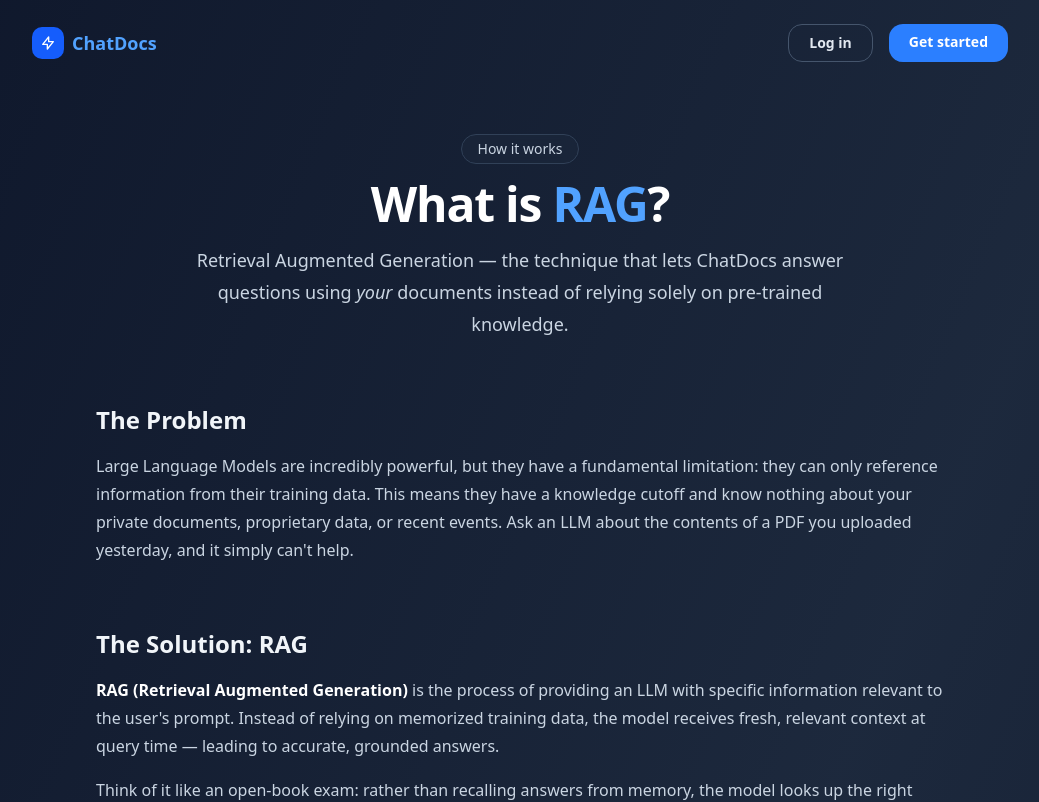
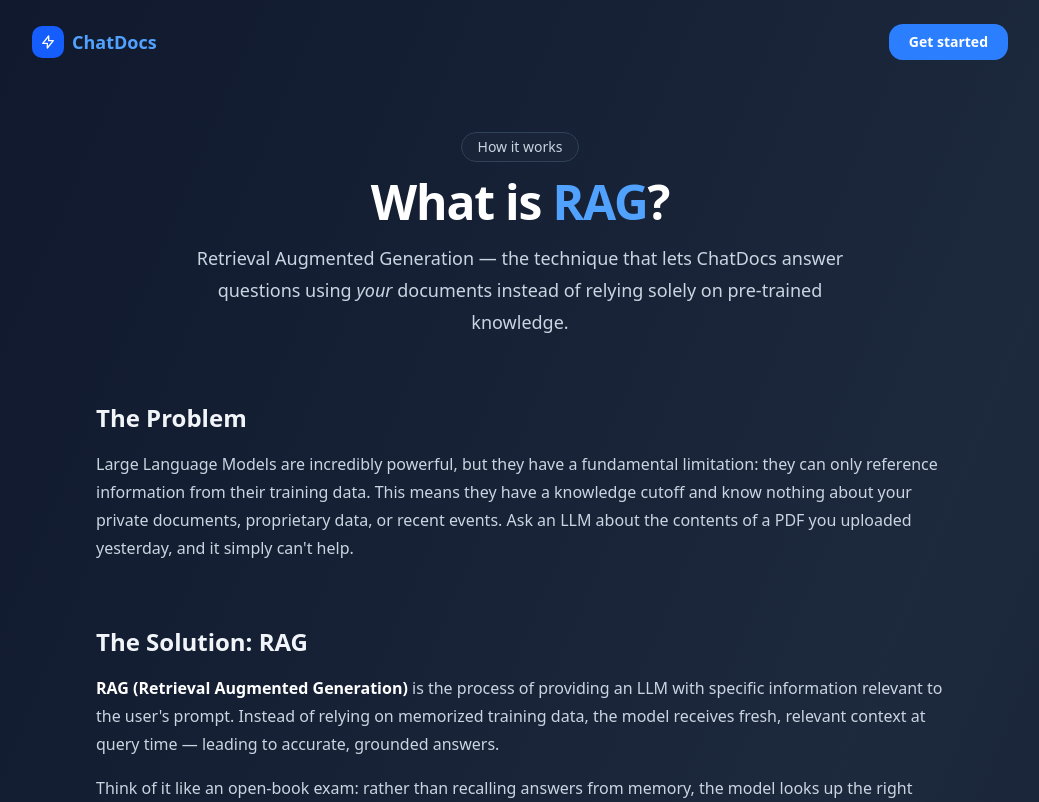
Before and after one commit to earthddx/next-rag, a Next.js app: page /about in a window 1280 px wide. Shown: the top 802 px of the page, without its empty margins (120-1159 px from the left). Built offline with nearby package versions, Linux system fonts and the light colour scheme.

Commit message:
removed redundant links

```diff
--- a/app/about/page.tsx
+++ b/app/about/page.tsx
@@ -15,12 +15,6 @@
           ChatDocs
         </Link>
         <div className="flex gap-4">
-          <Link
-            href="/login"
-            className="rounded-xl border border-slate-600 px-5 py-2 text-sm font-semibold text-slate-200 transition hover:bg-slate-800"
-          >
-            Log in
-          </Link>
           <Link
             href="/signup"
             className="rounded-xl bg-blue-500 px-5 py-2 text-sm font-semibold text-white transition hover:bg-blue-400"
--- a/components/custom/login-client.tsx
+++ b/components/custom/login-client.tsx
@@ -55,14 +55,6 @@
                     <LogoBrand size="sm" />
                     ChatDocs
                 </Link>
-                <div className="flex gap-4">
-                    <Link
-                        href="/signup"
-                        className="rounded-xl bg-blue-500 px-5 py-2 text-sm font-semibold text-white transition hover:bg-blue-400"
-                    >
-                        Sign up
-                    </Link>
-                </div>
             </nav>
             <div className="mx-auto flex min-h-[calc(100vh-80px)] w-full max-w-md flex-col items-center justify-center">
                 {/* Login Form */}
--- a/components/custom/signup-client.tsx
+++ b/components/custom/signup-client.tsx
@@ -71,14 +71,6 @@
                     <LogoBrand size="sm" />
                     ChatDocs
                 </Link>
-                <div className="flex gap-4">
-                    <Link
-                        href="/login"
-                        className="rounded-xl border border-slate-600 px-5 py-2 text-sm font-semibold text-slate-200 transition hover:bg-slate-800"
-                    >
-                        Log in
-                    </Link>
-                </div>
             </nav>
             <div className="mx-auto flex min-h-[calc(100vh-80px)] w-full max-w-md flex-col items-center justify-center">
                 {/* Login Form */}
```
